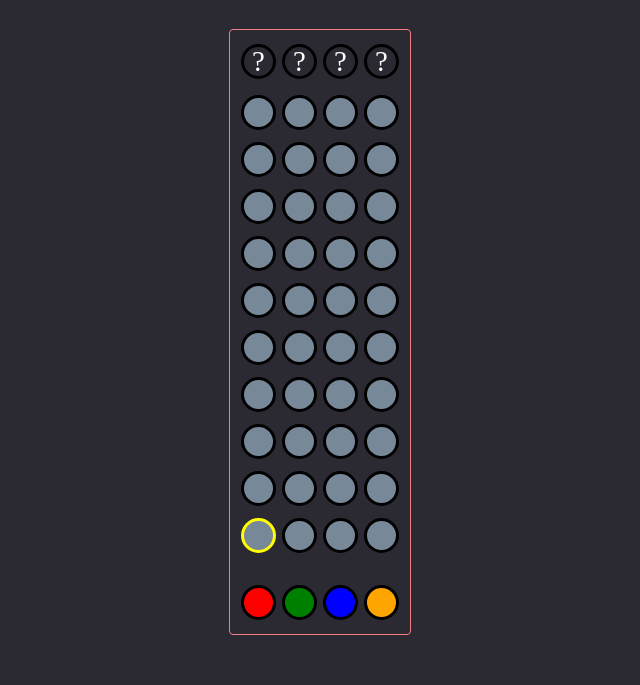
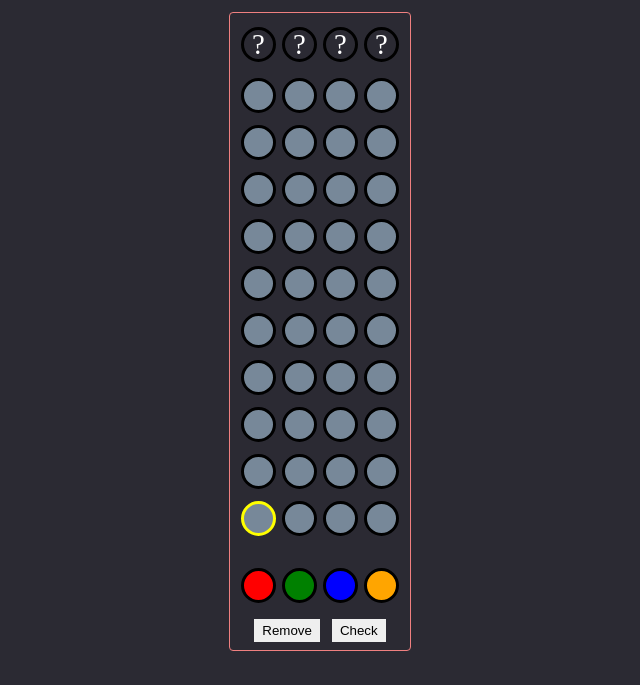
Before and after one commit to Edkiri/mastermind, a plain HTML site: page index.html in a window 1280 px wide. Shown: the part 115-800 px from the top of the page, without its empty margins (320-960 px from the left). Drawn offline with Linux system fonts and the light colour scheme; a web font is replaced by a local one.

Commit message:
Add control game buttons

```diff
--- a/css/styles.css
+++ b/css/styles.css
@@ -38,11 +38,8 @@ main {
   border: 1px solid lightcoral;
   border-radius: 4px;
 }
-.row, .row-control {
+.row {
   display: flex;
-}
-.row-control {
-  margin-top: 20px;
 }
 .cell {
   width: 35px;
@@ -63,3 +60,17 @@ main {
 .control-cell {
   cursor: pointer;
 }
+.control-container {
+  display: flex;
+  flex-direction: column;
+  width: 100%;
+  margin-top: 20px;
+  align-items: center;
+}
+.control-color-container {
+  margin-bottom: 10px;
+}
+.control-game-container > button {
+  margin: 0 6px;
+  padding: 4px 8px;
+}
--- a/js/board/observers/color.observer.js
+++ b/js/board/observers/color.observer.js
@@ -2,16 +2,8 @@ import { getCellElement } from "../utils/get-cell-element.js";
 
 class ColorObserver {
   notify(game) {
-    const { currentRowPosition, currentCellPosition } = game.state;
-    if (currentRowPosition === 1 && currentCellPosition === 1) return;
-
-    let previusCell;
-    if (currentCellPosition === 1) {
-      previusCell = game.getCell(currentRowPosition - 1, 4);
-    } else {
-      previusCell = game.getCell(currentRowPosition, currentCellPosition - 1);
-    }
-
+    const previusCell = game.getPreviusCell();
+    if (!previusCell) return;
     const previusCellElement = getCellElement(previusCell);
     previusCellElement.style.backgroundColor = previusCell.color;
     previusCellElement.style.borderColor = "black";
--- a/js/board/row-control.js
+++ b/js/board/row-control.js
@@ -2,6 +2,8 @@ class RowControl {
   constructor(colors) {
     this.colors = colors;
     this.controlCells = this.createControlCells();
+    this.cancelButton = this.createCancelButton();
+    this.checkButton = this.createCheckButton();
   }
 
   createControlCells() {
@@ -16,11 +18,40 @@ class RowControl {
     return controlCells;
   }
 
+  createCancelButton() {
+    const cancelButton = document.createElement("button");
+    cancelButton.type = "button";
+    cancelButton.textContent = "Remove";
+    cancelButton.classList.add("cancel-button");
+    return cancelButton;
+  }
+
+  createCheckButton() {
+    const checkButton = document.createElement("button");
+    checkButton.type = "button";
+    checkButton.textContent = "Check";
+    checkButton.classList.add("check-button");
+    return checkButton;
+  }
+
   render(parentElement) {
-    const controlRow = document.createElement("div");
-    controlRow.classList.add("row-control");
-    this.controlCells.forEach((controlCell) => controlRow.appendChild(controlCell));
-    parentElement.appendChild(controlRow);
+    const controlContainer = document.createElement("div");
+    controlContainer.classList.add("control-container");
+
+    const controlColorContainer = document.createElement("div");
+    controlColorContainer.classList.add("control-color-container");
+    this.controlCells.forEach((controlCell) =>
+      controlColorContainer.appendChild(controlCell)
+    );
+
+    const controlGameContainer = document.createElement("div");
+    controlGameContainer.classList.add("control-game-container");
+    controlGameContainer.appendChild(this.cancelButton);
+    controlGameContainer.appendChild(this.checkButton);
+
+    controlContainer.appendChild(controlColorContainer);
+    controlContainer.appendChild(controlGameContainer);
+    parentElement.appendChild(controlContainer);
   }
 }
 
--- a/js/game-state/game-state.js
+++ b/js/game-state/game-state.js
@@ -25,11 +25,33 @@ class Game extends Subject {
     super.notify(this);
   }
 
+  removeColor() {
+    this.state.currentCellPosition -= 1;
+  }
+
   getCell(rowPosition, cellPosition) {
     const row = this.state.rows.find((row) => row.position === rowPosition);
     const cell = row.cells.find((cell) => cell.position === cellPosition);
     return cell;
   }
+
+  getPreviusCell() {
+    if (
+      this.state.currentRowPosition === 1 &&
+      this.state.currentCellPosition === 1
+    )
+      return;
+    let previusCell;
+    if (this.state.currentCellPosition === 1) {
+      previusCell = this.getCell(this.state.currentRowPosition - 1, 4);
+    } else {
+      previusCell = this.getCell(
+        this.state.currentRowPosition,
+        this.state.currentCellPosition - 1
+      );
+    }
+    return previusCell;
+  }
 }
 
 export default Game;
```
